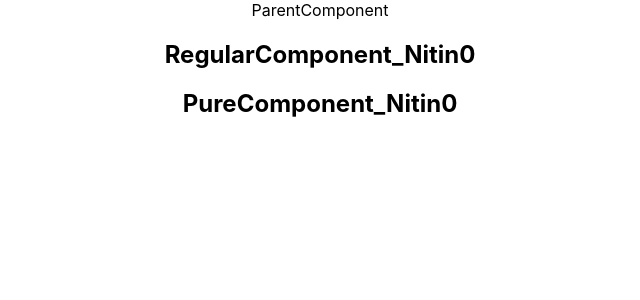
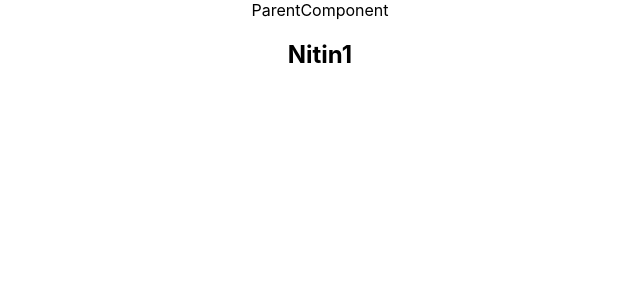
Before and after one commit to nitinbly84/hello-world, a React (Create React App) app: page / in a window 1280 px wide. Shown: the top 300 px of the page, without its empty margins (320-960 px from the left). Built offline with nearby package versions, Linux system fonts and the light colour scheme.

Commit message:
Updated for Pure function example

```diff
--- a/src/pureComponents/Parent.js
+++ b/src/pureComponents/Parent.js
@@ -1,7 +1,9 @@
 import React, { Component } from 'react'
 import RegularComponent from './RegularComponent'
 import PureComponent from './PureComponent'
+import PureFunction from './PureFunction'
 
+// Child components will not be re-rendered if Parent is not re-rendered
 class Parent extends Component {
     constructor() {
         super()
@@ -24,14 +26,15 @@ class Parent extends Component {
 
     render() {
         console.log(`*********Parent was rendered....${this.state.name}${this.state.count}*********`)
-        // if we use below variable as props then both the components will be re-rendered
+        // if we use below variable as props then both the components, even Pure Function will be re-rendered
         const newName = `${this.state.name}${this.state.count}`
         // RegularComponent will be re-rendered even if we pass the same props
         return (
             <>
                 ParentComponent
-                <RegularComponent name={newName} />
-                <PureComponent name={newName} />
+                <PureFunction name={newName} />
+                {/*<RegularComponent name={newName} />
+                <PureComponent name={newName} /> */}
             </>
             )
     }
--- /dev/null
+++ b/src/pureComponents/PureFunction.js
@@ -0,0 +1,17 @@
+import React from 'react'
+
+function PureFunction({ name }) {
+	console.log(`Pure Function is called with name: ${name}`)
+
+	return (
+		<div>
+			< h2 > {name}</h2>
+		</div>
+	)
+
+}
+
+// React.memo() makes the function like PureComponent & it is like Higher Order Functions or can relate it with
+// some decorator pattern
+export default React.memo(PureFunction)
+//export default PureFunction
```
